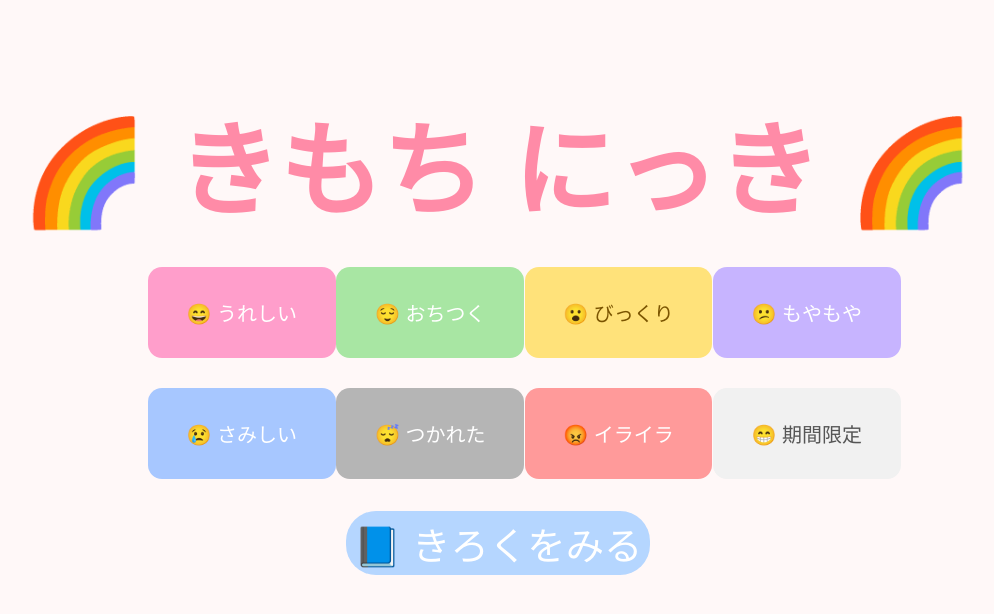
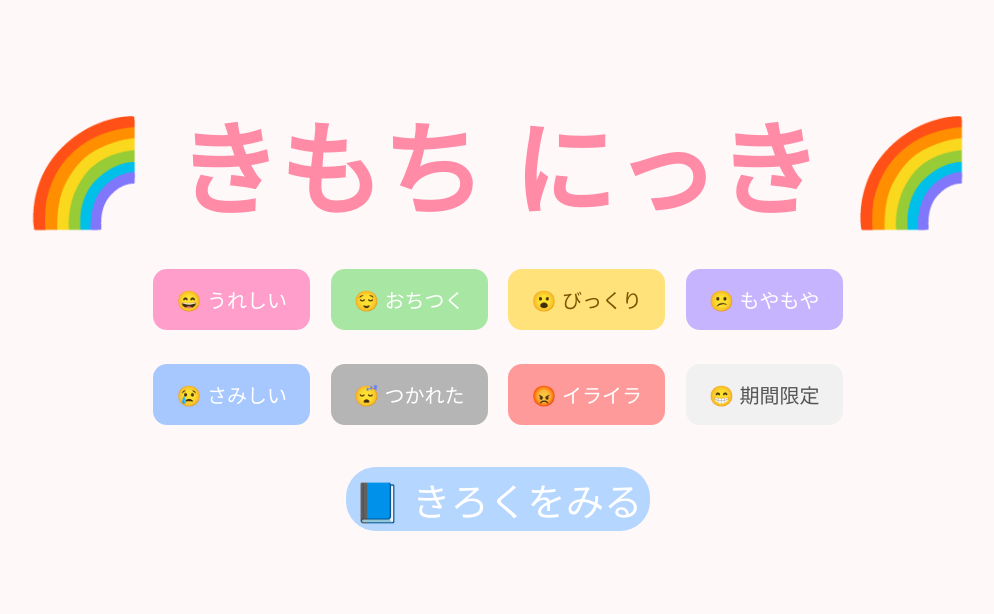
Before and after one commit to N-K1204/PythonProject, a Flask app: page / in a window 1280 px wide. Shown: the top 614 px of the page, without its empty margins (142-1136 px from the left). Run offline with Flask 3, Linux system fonts and the light colour scheme.

```diff
--- a/templates/index.html
+++ b/templates/index.html
@@ -30,13 +30,12 @@
         }
 
         .emotion-btn {
-            width: 85%;
-            aspect-ratio: 2.4 / 1;
+            width: 70%;
             font-size: clamp(14px, 2vw, 20px);
             border-radius: 14px;
-            max-width: 260px;     /* ← PCだと大きくなりすぎない */
-            margin: 10px auto;
-            padding: 14px 18px;   /* ← ボタン全体を少し小さく */
+            max-width: 350px;     /* ← PCだと大きくなりすぎない */
+            margin: 12px auto;
+            padding: 16px 20px;   /* ← ボタン全体を少し小さく */
             display: flex;
             justify-content: center;
             align-items: center;
@@ -66,8 +65,7 @@
         /* スマホ（画面幅600px以下）向け */
         @media (max-width: 600px) {
             .emotion-button {
-                width: 90%;
-                padding: 12px 16px;   /* ← さらに少し小さく */
+                padding: 14px 18px;   /* ← さらに少し小さく */
                 font-size: 18px;
                 border-radius: 12px;
             }
```
Also changed, not shown: templates/logs.html (+13 -2 lines).
